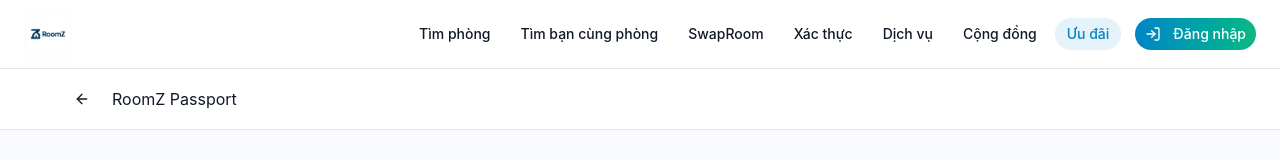
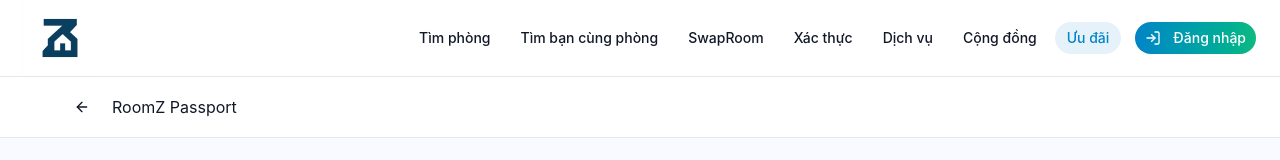
Before and after one commit to DarwinDO/roomz-ui, a React (Vite) app: page /local-passport in a window 1280 px wide. Shown: the top 160 px of the page. Built offline with nearby package versions, Linux system fonts and the light colour scheme.

Commit message:
fix logo

```diff
--- a/src/router/AppShell.tsx
+++ b/src/router/AppShell.tsx
@@ -5,7 +5,7 @@ import { BottomNav } from '@/components/common/BottomNav';
 import { Chatbot } from '@/components/common/Chatbot';
 import { Button } from '@/components/ui/button';
 import { LogIn, LogOut, User as UserIcon, Building2, Home } from 'lucide-react';
-import LogoRZ from '@/assets/logo/roomz-logo-full.png';
+import LogoRZ from '@/assets/logo/roomz-icon.png';
 import { useAuth } from '@/contexts';
 import {
   DropdownMenu,
@@ -65,8 +65,8 @@ export default function AppShell() {
       <header className="sticky top-0 bg-card/95 backdrop-blur-sm border-b border-border z-50 hidden md:block">
         <div className="max-w-7xl mx-auto px-6 py-2.5">
           <div className="flex items-center justify-between">
-            <a href="/" className="flex items-center gap-2 cursor-pointer hover:opacity-80 transition-opacity">
-              <img src={LogoRZ} alt="RoomZ Logo" className="h-12 w-auto" />
+            <a href="/" className="flex items-center gap-2 cursor-pointer hover:opacity-80 transition-opacity ml-2">
+              <img src={LogoRZ} alt="RoomZ Logo" className="h-14 w-auto scale-[1.35]" />
             </a>
 
             <nav className="flex items-center gap-1.5">
@@ -156,8 +156,8 @@ export default function AppShell() {
       {/* Mobile Header */}
       <header className="top-0 bg-card/95 backdrop-blur-sm border-b border-border z-50 md:hidden">
         <div className="px-4 py-2 flex items-center justify-between">
-          <a href="/" className="flex items-center gap-2 cursor-pointer hover:opacity-80 transition-opacity">
-            <img src={LogoRZ} alt="RoomZ Logo" className="h-10 w-auto" />
+          <a href="/" className="flex items-center gap-2 cursor-pointer hover:opacity-80 transition-opacity ml-2">
+            <img src={LogoRZ} alt="RoomZ Logo" className="h-14 w-auto scale-[1.35]" />
           </a>
 
           {/* Mobile Authentication Section */}
```
